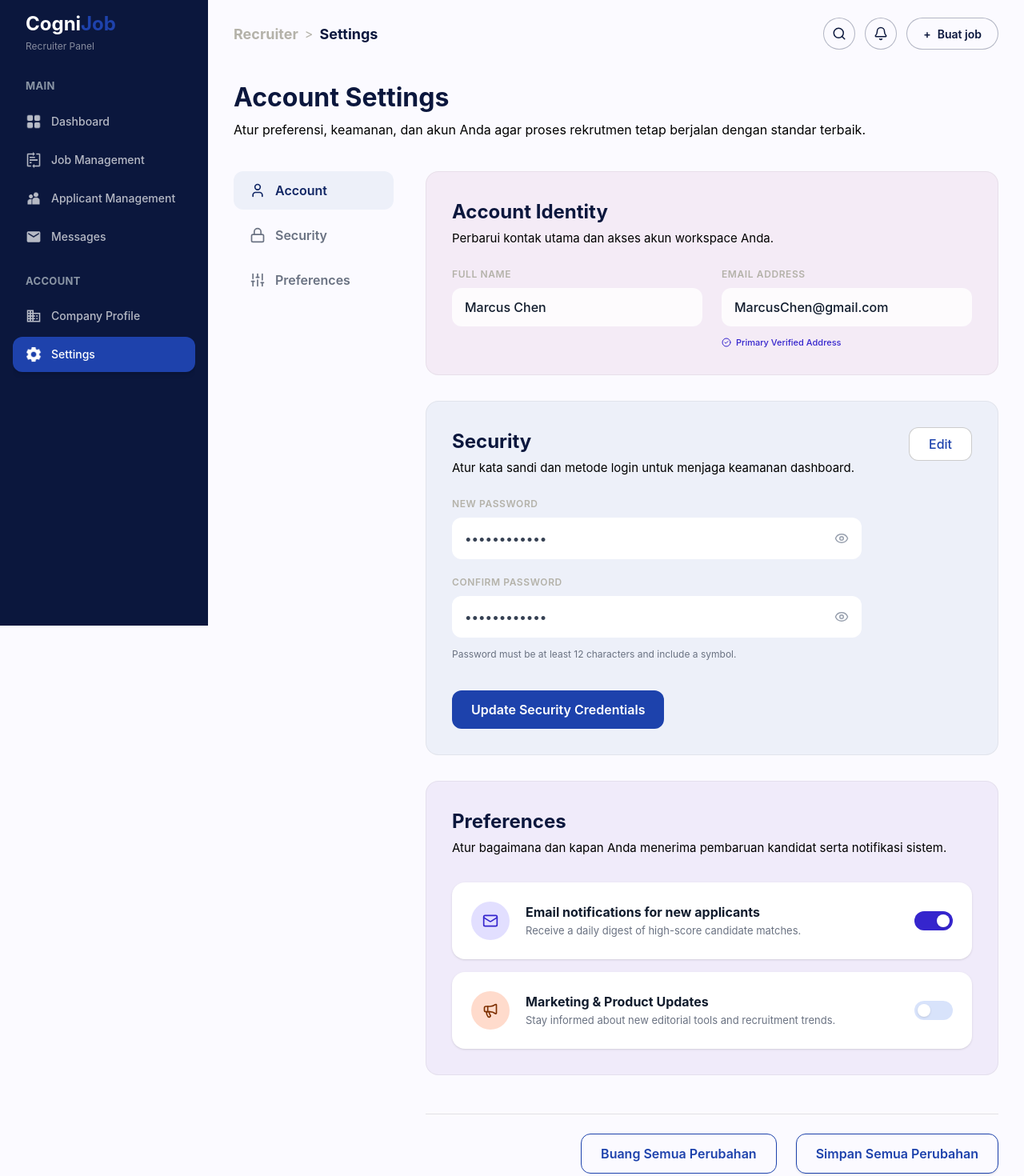
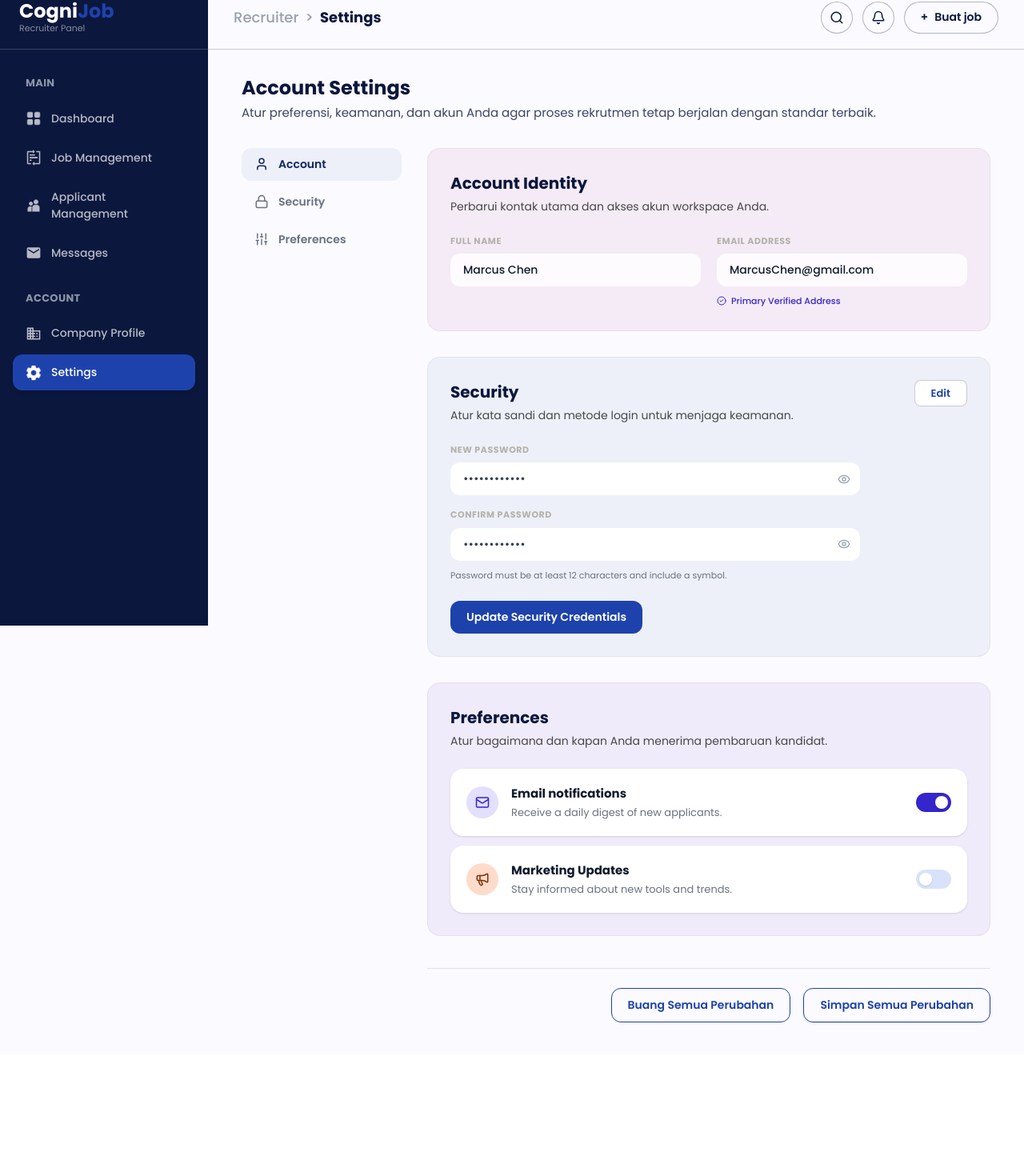
Before and after one commit to Cognijob/fe-cognijob, a React (Vite) app: page /recruiter/settings in a window 1280 px wide. Shown: the part 18-1488 px from the top of the page at 80% size. After the commit the page ends 1336 px from the top, so only its background shows below. Built offline with nearby package versions, Linux system fonts and the light colour scheme.

Commit message:
Menyelesaikan UI Dashboard, Settings, dan Job Detail Recruiter

```diff
--- a/src/components/layout/RecruiterLayout.jsx
+++ b/src/components/layout/RecruiterLayout.jsx
@@ -1,6 +1,5 @@
 import { Outlet, Link, useLocation } from 'react-router-dom'
 
-// Import Icon dari folder assets
 import DashboardIcon from '../../assets/DashboardPages/DashboardIcon.png'
 import JobIcon from '../../assets/DashboardPages/JobIcon.png'
 import ApplicantIcon from '../../assets/DashboardPages/ApplicantIcon.png'
@@ -11,7 +10,6 @@ import SettingIcon from '../../assets/DashboardPages/SettingIcon.png'
 export default function RecruiterLayout() {
   const location = useLocation()
 
-  // Daftar menu yang dipisah berdasarkan kategori "MAIN" dan "ACCOUNT"
   const mainMenuItems = [
     { path: '/recruiter/dashboard', label: 'Dashboard', icon: DashboardIcon },
     { path: '/recruiter/jobs', label: 'Job Management', icon: JobIcon },
@@ -24,14 +22,13 @@ export default function RecruiterLayout() {
     { path: '/recruiter/settings', label: 'Settings', icon: SettingIcon },
   ]
 
-  // Komponen bantuan untuk merender setiap item menu
   const renderMenuItem = (item) => {
     const isActive = location.pathname.startsWith(item.path)
     return (
       <Link
         key={item.path}
         to={item.path}
-        className={`flex items-center gap-3 px-4 py-3 rounded-xl transition-all text-sm font-medium
+        className={`flex items-center gap-3 px-4 py-3 rounded-xl transition-all text-[14px] font-medium
           ${isActive
             ? 'bg-[#1E42AC] text-white shadow-md'
             : 'text-white/70 hover:bg-white/10 hover:text-white'
@@ -40,7 +37,6 @@ export default function RecruiterLayout() {
         <img
           src={item.icon}
           alt={item.label}
-          // Menggunakan brightness-0 invert agar icon yang aslinya gelap berubah menjadi putih
           className={`w-5 h-5 object-contain brightness-0 invert transition-opacity ${isActive ? 'opacity-100' : 'opacity-70'}`}
         />
         {item.label}
@@ -49,41 +45,33 @@ export default function RecruiterLayout() {
   }
 
   return (
-    <div className="flex w-full min-h-screen bg-[#FBFAFF] font-poppins">
+    // Memaksa seluruh area Recruiter menggunakan font Poppins
+    <div className="flex w-full min-h-screen bg-[#FBFAFF]" style={{ fontFamily: "'Poppins', sans-serif" }}>
 
-      {/* SIDEBAR (FIXED) */}
-      <aside className="w-[260px] bg-[#0B173D] text-white fixed h-full flex flex-col pt-8 pb-8 px-4">
-        <div className="mb-8 px-4">
-          <h1 className="text-2xl font-bold text-white">Cogni<span className="text-[#1E42AC]">Job</span></h1>
-          <p className="text-xs text-white/50 mt-1">Recruiter Panel</p>
+      {/* SIDEBAR */}
+      <aside className="w-[260px] bg-[#0B173D] text-white fixed h-full flex flex-col z-20">
+
+        {/* AREA LOGO: Tinggi fix 80px dengan border mentok */}
+        <div className="h-[80px] px-6 flex flex-col justify-center border-b border-white/20 w-full shrink-0">
+          <h1 className="text-2xl font-bold text-white leading-none">Cogni<span className="text-[#1E42AC]">Job</span></h1>
+          <p className="text-[11px] text-white/50 mt-1 leading-none">Recruiter Panel</p>
         </div>
 
-        <nav className="flex-1 flex flex-col gap-6 overflow-y-auto scrollbar-hide">
-
-          {/* SECTION: MAIN */}
+        <nav className="flex-1 flex flex-col gap-6 overflow-y-auto scrollbar-hide px-4 py-8">
           <div className="flex flex-col gap-1">
-            <h3 className="px-4 text-[13px] font-bold text-[#8A95A5] uppercase tracking-wide mb-2">
-              Main
-            </h3>
+            <h3 className="px-4 text-[13px] font-bold text-[#8A95A5] uppercase tracking-wide mb-2">Main</h3>
             {mainMenuItems.map(renderMenuItem)}
           </div>
-
-          {/* SECTION: ACCOUNT */}
           <div className="flex flex-col gap-1">
-            <h3 className="px-4 text-[13px] font-bold text-[#8A95A5] uppercase tracking-wide mb-2">
-              Account
-            </h3>
+            <h3 className="px-4 text-[13px] font-bold text-[#8A95A5] uppercase tracking-wide mb-2">Account</h3>
             {accountMenuItems.map(renderMenuItem)}
           </div>
-
         </nav>
       </aside>
 
       {/* MAIN CONTENT AREA */}
-      <main className="flex-1 ml-[260px] p-8">
-        <div className="max-w-[1000px] mx-auto">
-          <Outlet />
-        </div>
+      <main className="flex-1 ml-[260px] min-h-screen flex flex-col">
+        <Outlet />
       </main>
 
     </div>
--- a/src/pages/recruiter/Settings.jsx
+++ b/src/pages/recruiter/Settings.jsx
@@ -4,19 +4,13 @@ import { Search, Bell, User, Lock, Sliders, Mail, Megaphone, Eye, EyeOff, CheckC
 
 export default function Settings() {
   const navigate = useNavigate()
-  // State untuk melacak seksi aktif
+
   const [activeTab, setActiveTab] = useState('account')
-
-
-  // State untuk Toggle Password
   const [showNewPw, setShowNewPw] = useState(false)
   const [showConfirmPw, setShowConfirmPw] = useState(false)
-
-  // State untuk Toggle Preferences
   const [emailNotif, setEmailNotif] = useState(true)
   const [marketingNotif, setMarketingNotif] = useState(false)
 
-  // Fungsi untuk Scroll ke Seksi Tertentu
   const scrollToSection = (id) => {
     setActiveTab(id)
     const element = document.getElementById(id)
@@ -26,12 +20,12 @@ export default function Settings() {
   }
 
   return (
-    <div className="w-full font-poppins animate-fade-in pb-10">
+    <div className="w-full flex flex-col min-h-screen pb-10 animate-fade-in">
 
-      {/* HEADER: Breadcrumb & Actions */}
-      <div className="flex justify-between items-center mb-10 mt-2">
-        <div className="text-[18px] font-bold text-[#B4B2A9] flex items-center">
-          Recruiter <span className="mx-2 font-normal text-[16px]">&gt;</span> <span className="text-[#0B173D]">Settings</span>
+      {/* HEADER */}
+      <div className="w-full h-[80px] px-8 flex justify-between items-center border-b border-black/20 shrink-0">
+        <div className="text-[18px] font-medium text-gray-400 flex items-center">
+          Recruiter <span className="mx-2">&gt;</span> <span className="text-[#0B173D] font-bold">Settings</span>
         </div>
         <div className="flex items-center gap-3">
           <button className="w-10 h-10 bg-[#FBFAFF] rounded-full flex items-center justify-center border border-[#0B173D]/30 hover:bg-gray-100 transition-colors">
@@ -49,42 +43,45 @@ export default function Settings() {
         </div>
       </div>
 
-      {/* PAGE TITLE */}
-      <div className="mb-10">
-        <h1 className="text-[32px] font-bold text-[#0B173D] leading-tight">Account Settings</h1>
-        <p className="text-[16px] text-[#000000] mt-2">
+      {/* KONTEN UTAMA */}
+      <div className="w-full max-w-[1000px] mx-auto px-8 pt-8">
+
+        {/* PAGE TITLE (Ukuran disesuaikan) */}
+        <div className="mb-8">
+          <h1 className="text-2xl font-bold text-[#0B173D]">Account Settings</h1>
+          <p className="text-[15px] text-[#0B173D]/80 mt-1">
             Atur preferensi, keamanan, dan akun Anda agar proses rekrutmen tetap berjalan dengan standar terbaik.
           </p>
         </div>
 
         {/* MAIN CONTENT SPLIT */}
-      <div className="flex gap-10 items-start relative">
+        <div className="flex gap-8 items-start relative">
 
-        {/* INNER SIDEBAR (Sticky Nav) */}
-        <div className="w-[200px] shrink-0 flex flex-col gap-2 sticky top-8">
+          {/* INNER SIDEBAR */}
+          <div className="w-[200px] shrink-0 flex flex-col gap-1.5 sticky top-8">
             <button
               onClick={() => scrollToSection('account')}
-            className={`flex items-center gap-3 px-5 py-3 rounded-xl font-semibold text-[16px] transition-all
+              className={`flex items-center gap-3 px-4 py-2.5 rounded-xl font-semibold text-[14px] transition-all
                 ${activeTab === 'account' ? 'bg-[#EDF0F9] text-[#112664]' : 'text-gray-500 hover:bg-gray-100'}
               `}
             >
-            <User size={20} /> Account
+              <User size={18} /> Account
             </button>
             <button
               onClick={() => scrollToSection('security')}
-            className={`flex items-center gap-3 px-5 py-3 rounded-xl font-semibold text-[16px] transition-all
+              className={`flex items-center gap-3 px-4 py-2.5 rounded-xl font-semibold text-[14px] transition-all
                 ${activeTab === 'security' ? 'bg-[#EDF0F9] text-[#112664]' : 'text-gray-500 hover:bg-gray-100'}
               `}
             >
-            <Lock size={20} /> Security
+              <Lock size={18} /> Security
             </button>
             <button
               onClick={() => scrollToSection('preferences')}
-            className={`flex items-center gap-3 px-5 py-3 rounded-xl font-semibold text-[16px] transition-all
+              className={`flex items-center gap-3 px-4 py-2.5 rounded-xl font-semibold text-[14px] transition-all
                 ${activeTab === 'preferences' ? 'bg-[#EDF0F9] text-[#112664]' : 'text-gray-500 hover:bg-gray-100'}
               `}
             >
-            <Sliders size={20} /> Preferences
+              <Sliders size={18} /> Preferences
             </button>
           </div>
 
@@ -92,27 +89,27 @@ export default function Settings() {
           <div className="flex-1 flex flex-col gap-8">
 
             {/* SECTION 1: Account Identity */}
-          <div id="account" className="bg-[#F4EBF6] rounded-[16px] p-8 w-full border border-black/5 scroll-mt-8">
-            <h2 className="text-[24px] font-bold text-[#0B173D] mb-1">Account Identity</h2>
-            <p className="text-[15px] text-[#000000] mb-6">Perbarui kontak utama dan akses akun workspace Anda.</p>
+            <div id="account" className="bg-[#F4EBF6] rounded-[16px] p-7 w-full border border-black/5 scroll-mt-8">
+              <h2 className="text-[20px] font-bold text-[#0B173D] mb-1">Account Identity</h2>
+              <p className="text-[14px] text-[#000000]/70 mb-6">Perbarui kontak utama dan akses akun workspace Anda.</p>
 
-            <div className="grid grid-cols-2 gap-6">
+              <div className="grid grid-cols-2 gap-5">
                 <div className="flex flex-col gap-2">
-                <label className="text-[12px] font-semibold text-[#B4B2A9] uppercase tracking-wider">Full Name</label>
+                  <label className="text-[11px] font-bold text-[#B4B2A9] uppercase tracking-wider">Full Name</label>
                   <input
                     type="text"
                     defaultValue="Marcus Chen"
-                  className="w-full bg-white/80 border-none rounded-xl px-4 py-3 font-medium text-[#111C2D] outline-none focus:ring-2 focus:ring-[#1D42AC]/30"
+                    className="w-full bg-white/80 border-none rounded-xl px-4 py-2.5 text-[14px] font-medium text-[#111C2D] outline-none focus:ring-2 focus:ring-[#1D42AC]/30"
                   />
                 </div>
                 <div className="flex flex-col gap-2">
-                <label className="text-[12px] font-semibold text-[#B4B2A9] uppercase tracking-wider">Email Address</label>
+                  <label className="text-[11px] font-bold text-[#B4B2A9] uppercase tracking-wider">Email Address</label>
                   <input
                     type="email"
                     defaultValue="MarcusChen@gmail.com"
-                  className="w-full bg-white/80 border-none rounded-xl px-4 py-3 font-medium text-[#111C2D] outline-none focus:ring-2 focus:ring-[#1D42AC]/30"
+                    className="w-full bg-white/80 border-none rounded-xl px-4 py-2.5 text-[14px] font-medium text-[#111C2D] outline-none focus:ring-2 focus:ring-[#1D42AC]/30"
                   />
-                <div className="flex items-center gap-1.5 mt-1">
+                  <div className="flex items-center gap-1.5 mt-0.5">
                     <CheckCircle2 size={12} className="text-[#3525CD]" />
                     <span className="text-[11px] text-[#3525CD] font-medium">Primary Verified Address</span>
                   </div>
@@ -121,123 +118,117 @@ export default function Settings() {
             </div>
 
             {/* SECTION 2: Security */}
-          <div id="security" className="bg-[#EDF0F9] rounded-[16px] p-8 w-full border border-black/5 scroll-mt-8">
+            <div id="security" className="bg-[#EDF0F9] rounded-[16px] p-7 w-full border border-black/5 scroll-mt-8">
               <div className="flex justify-between items-start mb-6">
                 <div>
-                <h2 className="text-[24px] font-bold text-[#0B173D] mb-1">Security</h2>
-                <p className="text-[15px] text-[#000000]">Atur kata sandi dan metode login untuk menjaga keamanan dashboard.</p>
+                  <h2 className="text-[20px] font-bold text-[#0B173D] mb-1">Security</h2>
+                  <p className="text-[14px] text-[#000000]/70">Atur kata sandi dan metode login untuk menjaga keamanan.</p>
                 </div>
-              <button className="bg-white border border-black/20 text-[#1D42AC] px-6 py-2 rounded-xl font-medium hover:bg-gray-50 transition-colors">
+                <button className="bg-white border border-black/20 text-[#1D42AC] px-5 py-1.5 rounded-lg text-[13px] font-semibold hover:bg-gray-50 transition-colors">
                   Edit
                 </button>
               </div>
 
-            <div className="flex flex-col gap-5 max-w-[512px]">
+              <div className="flex flex-col gap-4 max-w-[512px]">
                 <div className="flex flex-col gap-2">
-                <label className="text-[12px] font-semibold text-[#B4B2A9] uppercase tracking-wider">New Password</label>
+                  <label className="text-[11px] font-bold text-[#B4B2A9] uppercase tracking-wider">New Password</label>
                   <div className="relative">
                     <input
                       type={showNewPw ? "text" : "password"}
                       defaultValue="rahasia12345"
-                    className="w-full bg-white border-none rounded-xl px-4 py-3.5 font-medium text-gray-700 outline-none pr-12"
+                      className="w-full bg-white border-none rounded-xl px-4 py-2.5 text-[14px] font-medium text-gray-700 outline-none pr-10"
                     />
                     <button
                       onClick={() => setShowNewPw(!showNewPw)}
-                    className="absolute right-4 top-1/2 -translate-y-1/2 text-gray-400 hover:text-[#1D42AC] transition-colors"
+                      className="absolute right-3 top-1/2 -translate-y-1/2 text-gray-400 hover:text-[#1D42AC] transition-colors"
                     >
-                    {showNewPw ? <EyeOff size={18} /> : <Eye size={18} />}
+                      {showNewPw ? <EyeOff size={16} /> : <Eye size={16} />}
                     </button>
                   </div>
                 </div>
 
-              <div className="flex flex-col gap-2 mb-2">
-                <label className="text-[12px] font-semibold text-[#B4B2A9] uppercase tracking-wider">Confirm Password</label>
+                <div className="flex flex-col gap-2">
+                  <label className="text-[11px] font-bold text-[#B4B2A9] uppercase tracking-wider">Confirm Password</label>
                   <div className="relative">
                     <input
                       type={showConfirmPw ? "text" : "password"}
                       defaultValue="rahasia12345"
-                    className="w-full bg-white border-none rounded-xl px-4 py-3.5 font-medium text-gray-700 outline-none pr-12"
+                      className="w-full bg-white border-none rounded-xl px-4 py-2.5 text-[14px] font-medium text-gray-700 outline-none pr-10"
                     />
                     <button
                       onClick={() => setShowConfirmPw(!showConfirmPw)}
-                    className="absolute right-4 top-1/2 -translate-y-1/2 text-gray-400 hover:text-[#1D42AC] transition-colors"
+                      className="absolute right-3 top-1/2 -translate-y-1/2 text-gray-400 hover:text-[#1D42AC] transition-colors"
                     >
-                    {showConfirmPw ? <EyeOff size={18} /> : <Eye size={18} />}
+                      {showConfirmPw ? <EyeOff size={16} /> : <Eye size={16} />}
                     </button>
                   </div>
-                <p className="text-[12px] text-gray-500 mt-1">Password must be at least 12 characters and include a symbol.</p>
+                  <p className="text-[11px] text-gray-500 mt-0.5">Password must be at least 12 characters and include a symbol.</p>
                 </div>
 
-              <button className="bg-[#1D42AC] text-white w-fit px-6 py-3 rounded-xl font-semibold hover:bg-[#153285] transition-colors mt-2">
+                <button className="bg-[#1D42AC] text-white w-fit px-5 py-2.5 rounded-xl text-[14px] font-semibold hover:bg-[#153285] transition-colors mt-2">
                   Update Security Credentials
                 </button>
               </div>
             </div>
 
             {/* SECTION 3: Preferences */}
-          <div id="preferences" className="bg-[#F0EBFA] rounded-[16px] p-8 w-full border border-black/5 scroll-mt-8">
-            <h2 className="text-[24px] font-bold text-[#0B173D] mb-1">Preferences</h2>
-            <p className="text-[15px] text-[#000000] mb-8">Atur bagaimana dan kapan Anda menerima pembaruan kandidat serta notifikasi sistem.</p>
+            <div id="preferences" className="bg-[#F0EBFA] rounded-[16px] p-7 w-full border border-black/5 scroll-mt-8">
+              <h2 className="text-[20px] font-bold text-[#0B173D] mb-1">Preferences</h2>
+              <p className="text-[14px] text-[#000000]/70 mb-6">Atur bagaimana dan kapan Anda menerima pembaruan kandidat.</p>
 
-            <div className="flex flex-col gap-4">
-              {/* Toggle 1 */}
-              <div className="bg-white rounded-2xl p-6 flex items-center justify-between shadow-sm">
-                <div className="flex items-center gap-5">
-                  <div className="w-12 h-12 rounded-full bg-[#E2DFFF] flex items-center justify-center shrink-0">
-                    <Mail className="text-[#3525CD]" size={20} />
+              <div className="flex flex-col gap-3">
+                <div className="bg-white rounded-2xl p-5 flex items-center justify-between shadow-sm">
+                  <div className="flex items-center gap-4">
+                    <div className="w-10 h-10 rounded-full bg-[#E2DFFF] flex items-center justify-center shrink-0">
+                      <Mail className="text-[#3525CD]" size={18} />
                     </div>
                     <div>
-                    <h3 className="font-bold text-[#111C2D] text-[16px]">Email notifications for new applicants</h3>
-                    <p className="text-gray-500 text-[13px] mt-0.5">Receive a daily digest of high-score candidate matches.</p>
+                      <h3 className="font-bold text-[#111C2D] text-[15px]">Email notifications</h3>
+                      <p className="text-gray-500 text-[13px] mt-0.5">Receive a daily digest of new applicants.</p>
                     </div>
                   </div>
-                {/* Switch Button */}
                   <div
                     onClick={() => setEmailNotif(!emailNotif)}
-                  className={`w-12 h-6 rounded-full flex items-center px-1 cursor-pointer shrink-0 transition-colors duration-300 ${emailNotif ? 'bg-[#3525CD]' : 'bg-[#D8E3FB]'}`}
+                    className={`w-11 h-6 rounded-full flex items-center px-1 cursor-pointer shrink-0 transition-colors duration-300 ${emailNotif ? 'bg-[#3525CD]' : 'bg-[#D8E3FB]'}`}
                   >
-                  <div className={`w-4 h-4 bg-white rounded-full shadow-sm transition-transform duration-300 ${emailNotif ? 'translate-x-6' : 'translate-x-0'}`}></div>
+                    <div className={`w-4 h-4 bg-white rounded-full shadow-sm transition-transform duration-300 ${emailNotif ? 'translate-x-5' : 'translate-x-0'}`}></div>
                   </div>
                 </div>
 
-              {/* Toggle 2 */}
-              <div className="bg-white rounded-2xl p-6 flex items-center justify-between shadow-sm">
-                <div className="flex items-center gap-5">
-                  <div className="w-12 h-12 rounded-full bg-[#FFDBCC] flex items-center justify-center shrink-0">
-                    <Megaphone className="text-[#7E3000]" size={20} />
+                <div className="bg-white rounded-2xl p-5 flex items-center justify-between shadow-sm">
+                  <div className="flex items-center gap-4">
+                    <div className="w-10 h-10 rounded-full bg-[#FFDBCC] flex items-center justify-center shrink-0">
+                      <Megaphone className="text-[#7E3000]" size={18} />
                     </div>
                     <div>
-                    <h3 className="font-bold text-[#111C2D] text-[16px]">Marketing & Product Updates</h3>
-                    <p className="text-gray-500 text-[13px] mt-0.5">Stay informed about new editorial tools and recruitment trends.</p>
+                      <h3 className="font-bold text-[#111C2D] text-[15px]">Marketing Updates</h3>
+                      <p className="text-gray-500 text-[13px] mt-0.5">Stay informed about new tools and trends.</p>
                     </div>
                   </div>
-                {/* Switch Button */}
                   <div
                     onClick={() => setMarketingNotif(!marketingNotif)}
-                  className={`w-12 h-6 rounded-full flex items-center px-1 cursor-pointer shrink-0 transition-colors duration-300 ${marketingNotif ? 'bg-[#3525CD]' : 'bg-[#D8E3FB]'}`}
+                    className={`w-11 h-6 rounded-full flex items-center px-1 cursor-pointer shrink-0 transition-colors duration-300 ${marketingNotif ? 'bg-[#3525CD]' : 'bg-[#D8E3FB]'}`}
                   >
-                  <div className={`w-4 h-4 bg-white rounded-full shadow-sm transition-transform duration-300 ${marketingNotif ? 'translate-x-6' : 'translate-x-0'}`}></div>
+                    <div className={`w-4 h-4 bg-white rounded-full shadow-sm transition-transform duration-300 ${marketingNotif ? 'translate-x-5' : 'translate-x-0'}`}></div>
                   </div>
                 </div>
               </div>
             </div>
 
-          {/* ACTION BUTTONS (Static di paling bawah) */}
-          <div className="flex items-center justify-end gap-6 mt-4 pt-6 border-t border-black/10">
-
-            <button className="px-6 py-3 rounded-xl font-semibold text-[#1D42AC] border border-[#1D42AC] bg-transparent hover:bg-[#1D42AC] hover:text-white transition-all duration-300">
+            {/* ACTION BUTTONS */}
+            <div className="flex items-center justify-end gap-4 mt-2 pt-6 border-t border-black/10">
+              <button className="px-5 py-2.5 rounded-xl text-[14px] font-semibold text-[#1D42AC] border border-[#1D42AC] bg-transparent hover:bg-[#1D42AC] hover:text-white transition-all duration-300">
                 Buang Semua Perubahan
               </button>
-
-            <button className="px-6 py-3 rounded-xl font-semibold text-[#1D42AC] border border-[#1D42AC] bg-transparent hover:bg-[#1D42AC] hover:text-white transition-all duration-300 shadow-sm hover:shadow-md">
+              <button className="px-5 py-2.5 rounded-xl text-[14px] font-semibold text-[#1D42AC] border border-[#1D42AC] bg-transparent hover:bg-[#1D42AC] hover:text-white transition-all duration-300 shadow-sm hover:shadow-md">
                 Simpan Semua Perubahan
               </button>
-
             </div>
 
           </div>
         </div>
 
       </div>
+    </div>
   )
 }
```
Also changed, not shown: src/pages/recruiter/CreateJob.jsx (+62 -57 lines), src/pages/recruiter/DashboardOverview.jsx (+21 -20 lines), src/pages/recruiter/JobDetail.jsx (+17 -10 lines). Lines whose indentation alone changed are shown as unchanged.
